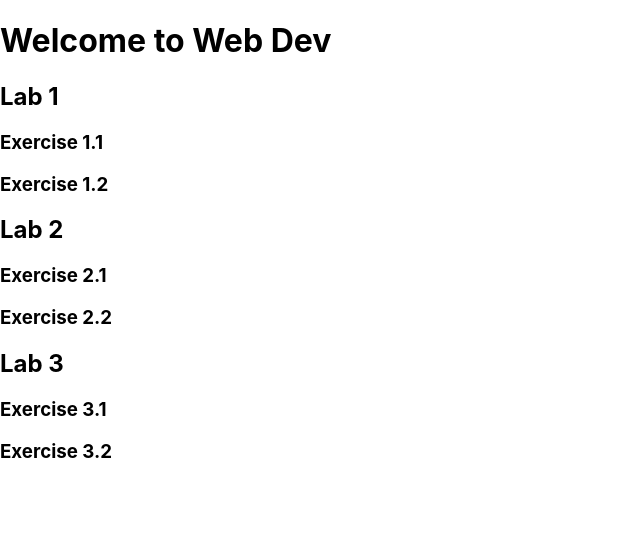
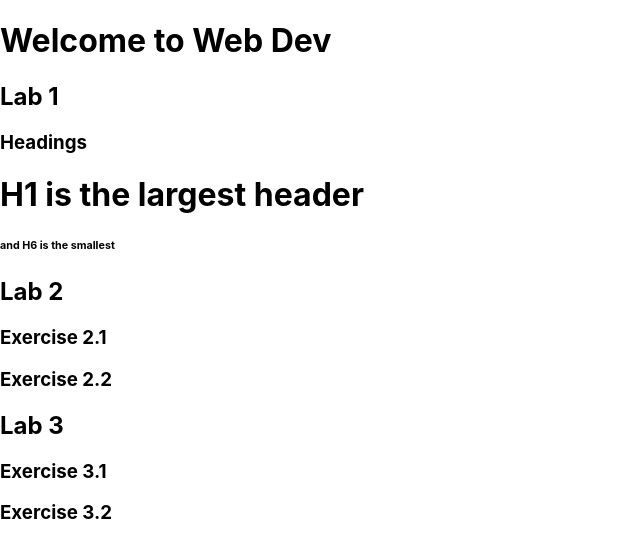
Before and after one commit to ryanwitteck/kanbas-react-web-app, a React (Create React App) app: page / in a window 1280 px wide. Shown: the top 558 px of the page, without its empty margins (0-640 px from the left). Built offline with nearby package versions, Linux system fonts and the light colour scheme.

Commit message:
a1 change

```diff
--- a/src/Labs/Lab1.tsx
+++ b/src/Labs/Lab1.tsx
@@ -2,8 +2,9 @@
     return(
         <div>
         <h2>Lab 1</h2>
-        <h3>Exercise 1.1</h3>
-        <h3>Exercise 1.2</h3>
+        <h3>Headings</h3>
+        <h1>H1 is the largest header</h1>
+        <h6>and H6 is the smallest</h6>
         </div>
 
     );
```
